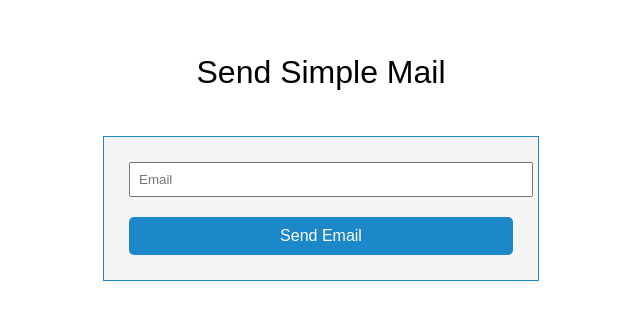
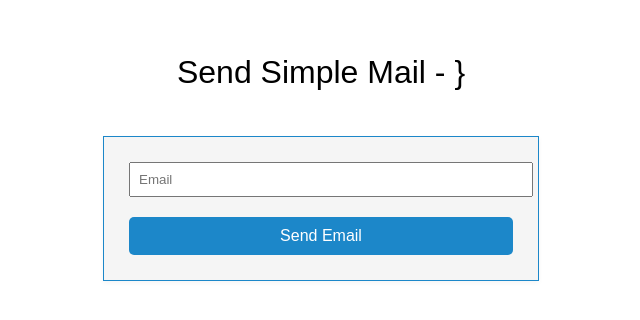
Before and after one commit to vishalgejge/email_api_server, a React (Create React App) app in the folder frontend/: page / in a window 1280 px wide. Shown: the part 220-540 px from the top of the page, without its empty margins (319-959 px from the left). Built offline with nearby package versions, Linux system fonts and the light colour scheme.

Commit message:
Update App.js

```diff
--- a/frontend/src/App.js
+++ b/frontend/src/App.js
@@ -23,7 +23,7 @@ function App() {
 
   return (
     <div className="main-block">
-      <h1>Send Simple Mail</h1>
+      <h1>Send Simple Mail - }</h1>
       <form onSubmit={handleSubmit}>
         <div className="info">
           <input
```
